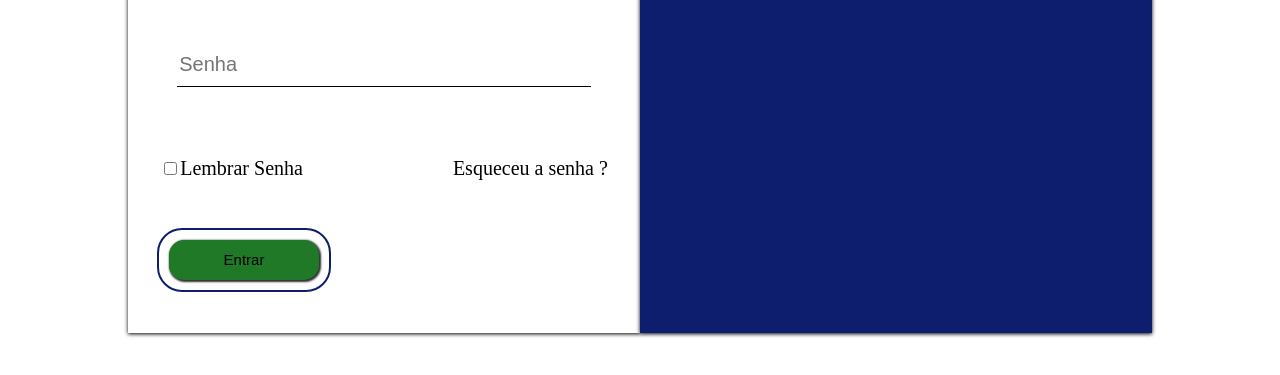
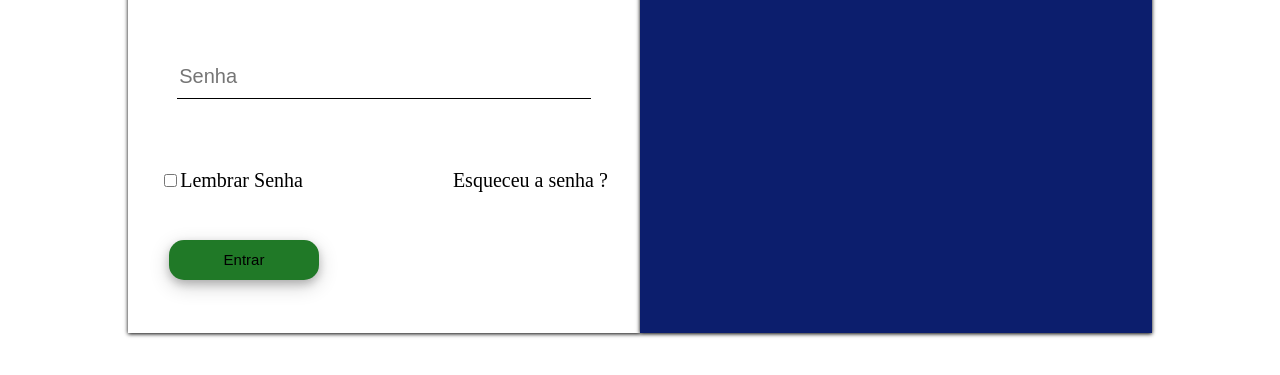
Before and after one commit to LeandroDNC/ProjetoADMCR, a plain HTML site: page index.html in a window 1280 px wide. In both pictures the pointer is over the button "Entrar". Shown: the part 387-762 px from the top of the page. Drawn offline with Linux system fonts and the light colour scheme.

Commit message:
Ajustando o botão

```diff
--- a/assets/index.css
+++ b/assets/index.css
@@ -78,7 +78,7 @@ font-size: 20px;
     width: 150px;
     height: 40px;
     font-size: 15px;
-    border: #0C1E6D 2px solid;
+    border: none;
     border-radius: 25px;
     position: relative;
     right: 240px;
@@ -94,12 +94,7 @@ font-size: 20px;
 
 
 }
-.buttr:hover{
-    width: 170px;
-    height: 60px;
-    transition: .5s;
 
-}
 .efectbut{
     border: none;
     width: 150px;
@@ -110,17 +105,17 @@ font-size: 20px;
     color: white;
     cursor: pointer;
     background-color: #0C1E6D;
-    transition: .5s;
+    transition: .3s;
 
 
 
 
 }
-.efectbut:HOVER{
+.efectbut:hover {
     background-color: #207927;
     color: black;
     transition: .5s;
-    box-shadow: #2e2e2e 1px 1px 2px 1px;
+    box-shadow: 0 4px 8px rgba(0, 0, 0, 0.2), 0 6px 20px rgba(0, 0, 0, 0.19);
 }
 
 .login1 {
```
